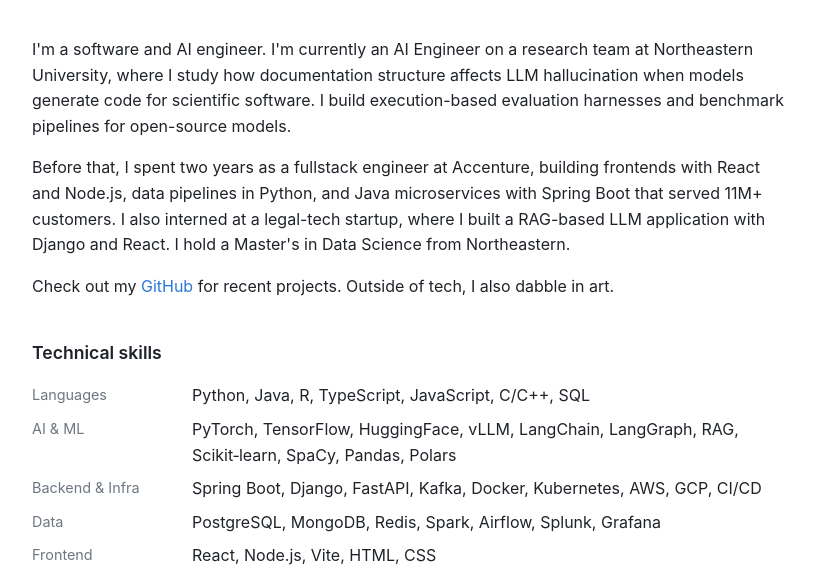
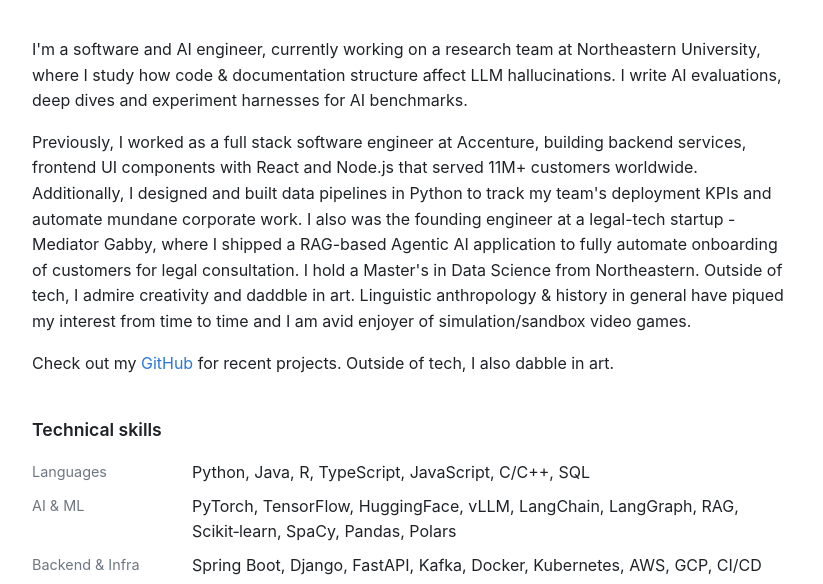
Before and after one commit to ShonenAsh/shonenash.github.io, a website built with Vite: page index.html in a window 1280 px wide. Shown: the part 177-761 px from the top of the page, without its empty margins (228-1051 px from the left). Built offline with nearby package versions, Linux system fonts and the light colour scheme.

Commit message:
Update profile info

```diff
--- a/index.html
+++ b/index.html
@@ -44,17 +44,15 @@
         <main>
             <section id="about">
                 <p>
-                    I'm a software and AI engineer. I'm currently an AI Engineer on a research team at
-                    Northeastern University, where I study how documentation structure affects LLM hallucination
-                    when models generate code for scientific software. I build execution-based evaluation
-                    harnesses and benchmark pipelines for open-source models.
+                    I'm a software and AI engineer, currently working on a research team at Northeastern University, where I study how code & documentation structure affect LLM hallucinations.
+                    I write AI evaluations, deep dives and experiment harnesses for AI benchmarks.
                 </p>
                 <p>
-                    Before that, I spent two years as a fullstack engineer at Accenture, building frontends with
-                    React and Node.js, data pipelines in Python, and Java microservices with Spring Boot that served
-                    11M+ customers. I also interned at a legal-tech startup, where I built a RAG-based LLM
-                    application with Django and React.
-                    I hold a Master's in Data Science from Northeastern.
+                    Previously, I worked as a full stack software engineer at Accenture, building backend services, frontend UI components with React and Node.js that served 11M+ customers worldwide.
+                    Additionally, I designed and built data pipelines in Python to track my team's deployment KPIs and automate mundane corporate work.
+                    I also was the founding engineer at a legal-tech startup - Mediator Gabby, where I shipped a RAG-based Agentic AI application to fully automate onboarding of customers for legal consultation.
+                    I hold a Master's in Data Science from Northeastern. Outside of tech, I admire creativity and daddble in art.
+                    Linguistic anthropology & history in general have piqued my interest from time to time and I am avid enjoyer of simulation/sandbox video games.
                 </p>
                 <p>
                     Check out my <a href="https://github.com/shonenash">GitHub</a> for recent projects.
```
